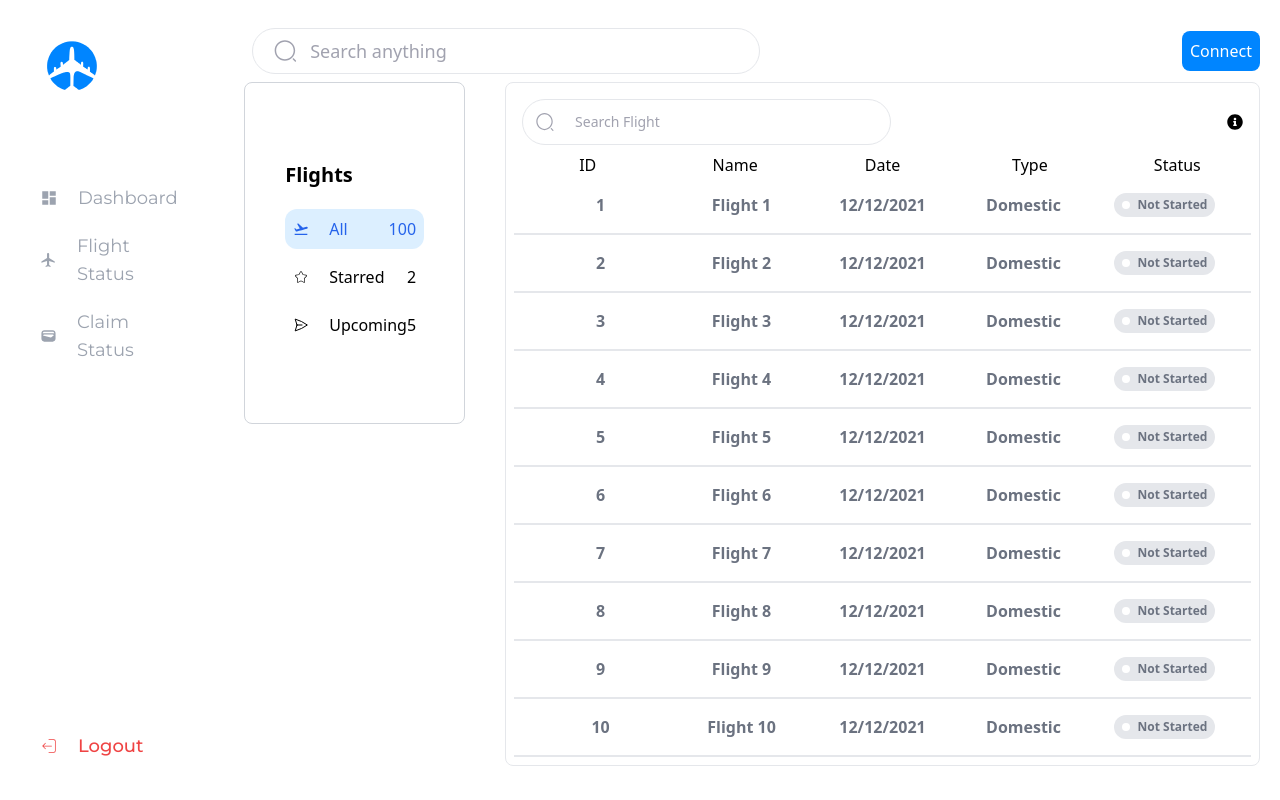
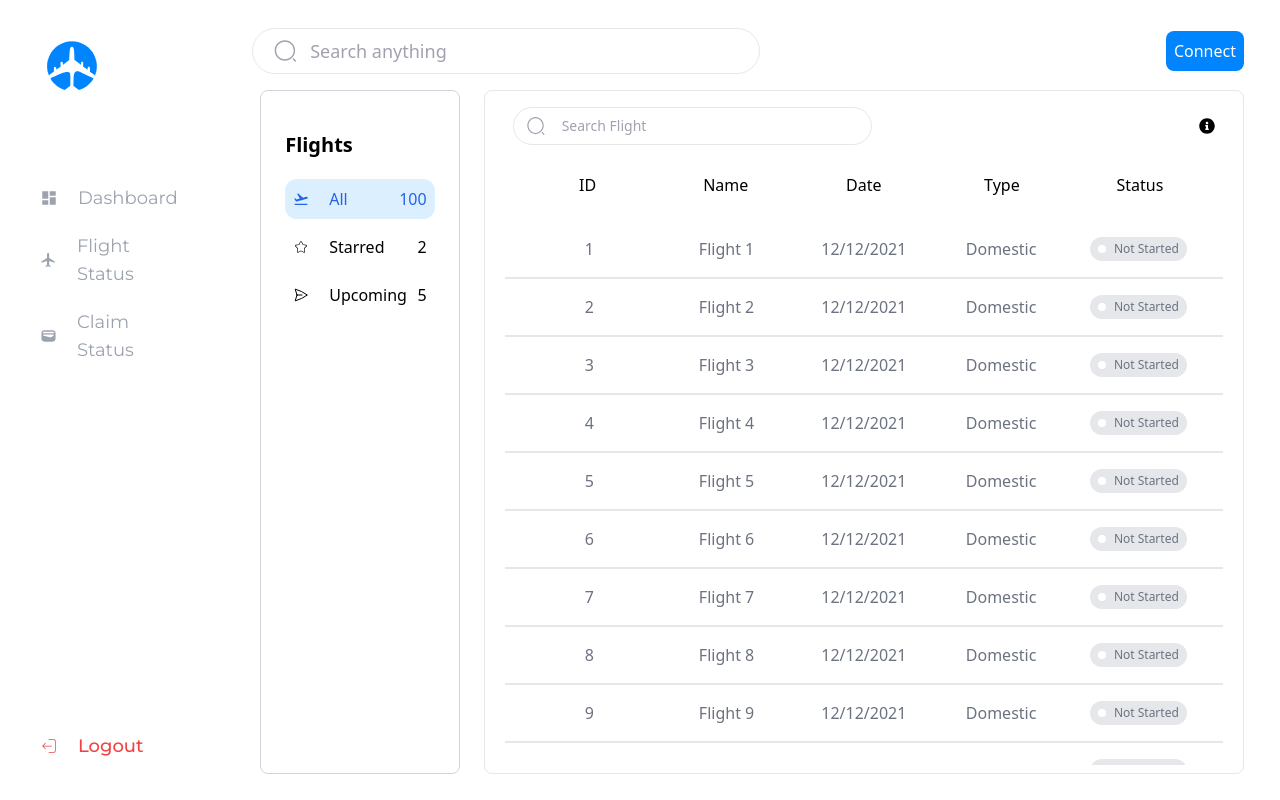
Before and after one commit to hashfx/moi-flight-insurance, a Next.js app in the folder client/: page /dashboard/status in a window 1280 px wide. Built offline with nearby package versions, Linux system fonts and the light colour scheme; a web font is replaced by a local one; what js-moi-sdk would draw is missing.

Commit message:
UI Improvements

```diff
--- a/client/src/app/dashboard/status/page.tsx
+++ b/client/src/app/dashboard/status/page.tsx
@@ -11,7 +11,7 @@ const page = () => {
         <SearchBar />
         <AuthModel />
       </div>
-      <div className="h-[90%] flex">
+      <div className="h-[90%] flex mt-2 px-4 gap-6">
         <Statusbar />
         <StatusList />
       </div>
--- a/client/src/components/Auth/AuthModel.tsx
+++ b/client/src/components/Auth/AuthModel.tsx
@@ -43,6 +43,7 @@ const AuthModel = () => {
   };
   return (
     <>
+      <div className="px-4">
         {wallet ? (
           <button
             className="bg-[#0085FF] p-3 rounded-lg text-white font-medium w-30"
@@ -51,7 +52,10 @@ const AuthModel = () => {
             {wallet && truncateStr(wallet.getAddress(), 15)}
             {isDropdownOpen ? (
               <div className="absolute top-20 bg-white p-3 rounded-lg shadow-lg">
-              <button className="text-black" onClick={() => handleDisconnect()}>
+                <button
+                  className="text-black"
+                  onClick={() => handleDisconnect()}
+                >
                   Disconnect
                 </button>
               </div>
@@ -102,6 +106,7 @@ const AuthModel = () => {
             </form>
           </div>
         )}
+      </div>
     </>
   );
 };
--- a/client/src/components/Dashboard/Sidebar/Statusbar.tsx
+++ b/client/src/components/Dashboard/Sidebar/Statusbar.tsx
@@ -11,8 +11,8 @@ const Statusbar = () => {
   };
 
   return (
-    <div className="h-1/2 w-1/4 flex flex-col justify-center space-y-5 items-start bg-white p-10 border border-gray-300 rounded-lg">
-      <h1 className="font-semibold text-xl ">Flights</h1>
+    <div className="w-1/4 flex flex-col justify-start space-y-5 items-start bg-white py-10 px-6 border border-gray-300 rounded-lg">
+      <h1 className="font-semibold text-xl">Flights</h1>
       <div className="w-full flex flex-col space-y-2">
         <button
           className={`flex justify-between items-center flex-row w-full p-2 rounded-xl ${
--- a/client/src/components/Dashboard/Status/StatusList.tsx
+++ b/client/src/components/Dashboard/Status/StatusList.tsx
@@ -93,7 +93,7 @@ const data = [
 
 const StatusList = () => {
   return (
-    <div className="flex flex-col justify-start items-center w-full bg-white ml-10 rounded-lg border p-2">
+    <div className="flex flex-col gap-5 justify-start items-center w-full bg-white rounded-lg border p-2 px-5">
       <div className="flex flex-row justify-between items-center w-full">
         <div className="w-1/2 px-3 rounded-full py-1 flex items-center gap-3 outline-none bg-white text-black border m-2">
           <div>
@@ -108,7 +108,7 @@ const StatusList = () => {
             <input
               type="text"
               placeholder="Search Flight"
-              className="p-2 outline-none placeholder-[#A1A2AF]"
+              className="p-1 outline-none placeholder-[#A1A2AF]"
             />
           </div>
         </div>
@@ -116,7 +116,7 @@ const StatusList = () => {
           <FaInfoCircle />
         </button>
       </div>
-      <div className="list grid grid-cols-5 w-full place-items-center">
+      <div className="list grid grid-cols-5 w-full place-items-center px-[14px] mb-1">
         <div>ID</div>
         <div>Name</div>
         <div>Date</div>
@@ -127,10 +127,9 @@ const StatusList = () => {
         {data &&
           data.map((value, id) => {
             return (
-              <>
               <div
                 key={id}
-                  className="grid grid-cols-5 place-items-center border-b-2 p-4 text-gray-500 font-semibold font-['Nunito Sans']"
+                className="grid grid-cols-5 place-items-center border-b-2 p-4 text-gray-500 font-normal font-['Nunito Sans']"
               >
                 <div>{value.id}</div>
                 <div>{value.name}</div>
@@ -140,7 +139,6 @@ const StatusList = () => {
                   <StatusCard />
                 </div>
               </div>
-              </>
             );
           })}
       </div>
```
Lines whose indentation alone changed are shown as unchanged.
